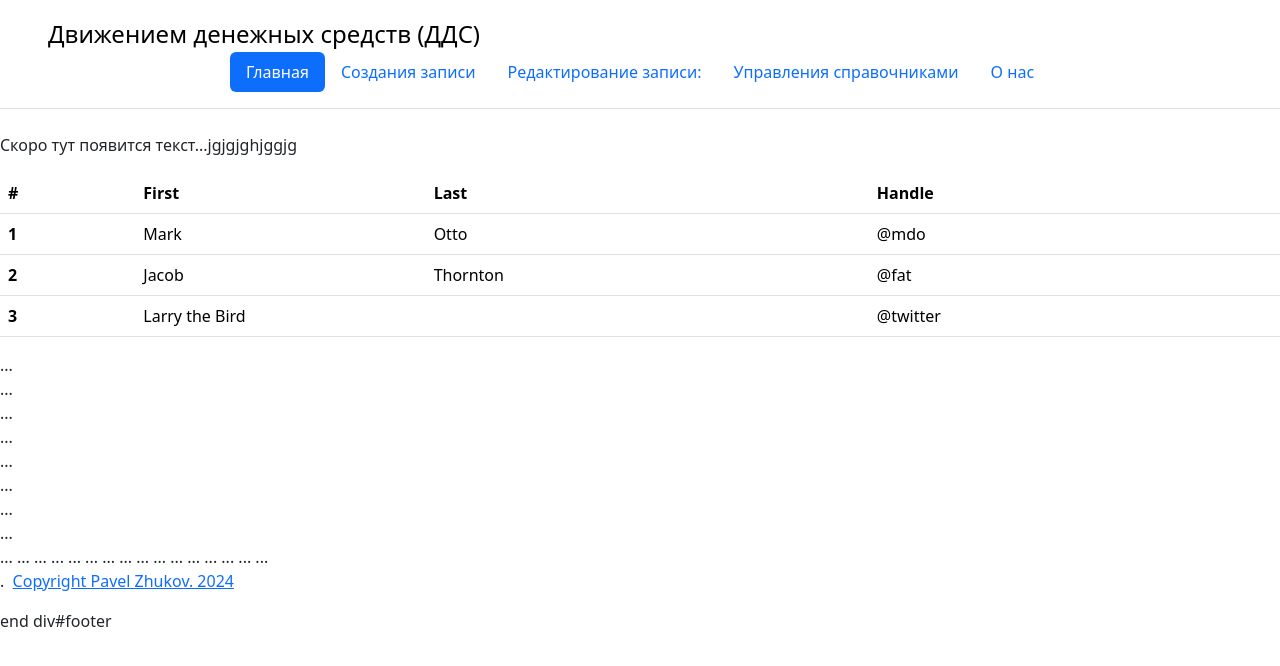
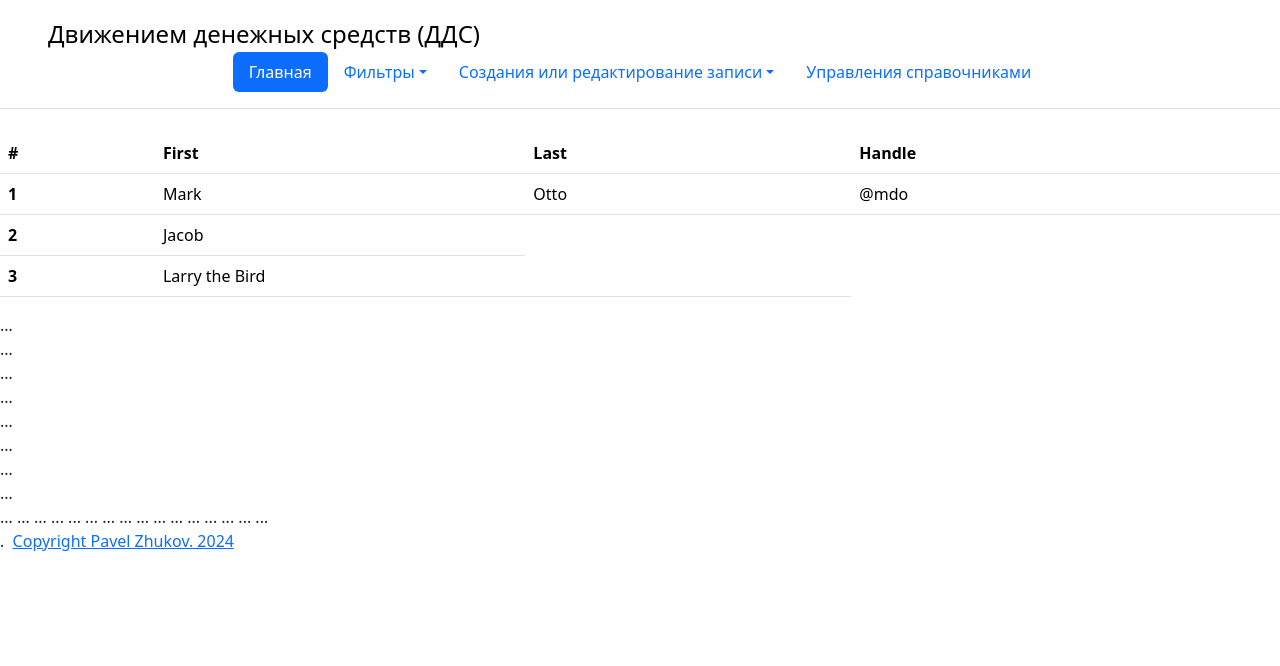
Before and after one commit to Pavel-OV/dds, a Django app: page / in a window 1280 px wide. Shown: the top 666 px of the page. Run offline with Django 5.2, Linux system fonts and the light colour scheme; some libraries are stand-ins or nearby versions.

Commit message:
Создание, редактирование HTML страниц

```diff
--- a/d_d_s/site_ddsapp/templates/site_ddsapp/create_page.html
+++ b/d_d_s/site_ddsapp/templates/site_ddsapp/create_page.html
@@ -4,6 +4,12 @@
 
 {% block content %}
 <p>Страница создания записи:</p>
+<form method="POST" action="{% url 'create_page' %}">
+    {% csrf_token %}
+    <label for="'id_name">Название статуса</label>
+    <input type="text" id="id_name" name="name" required>
+    <button type="submit">Создать статус</button>
+</form>
 <!-- <section >
     <div class="carousel">
 
--- a/d_d_s/site_ddsapp/templates/site_ddsapp/edit_page.html
+++ b/d_d_s/site_ddsapp/templates/site_ddsapp/edit_page.html
@@ -1,6 +1,6 @@
 {% extends 'base.html' %}
 
-{% block title %} Страница редактирования записи:{% endblock %}
+{% block title %} Страница создания/редактирования записи:{% endblock %}
 
 {% block content %}
 <p>Страница редактирования записи:</p>
--- a/d_d_s/site_ddsapp/templates/site_ddsapp/index.html
+++ b/d_d_s/site_ddsapp/templates/site_ddsapp/index.html
@@ -3,47 +3,34 @@
 {% block title %} Главная страница {% endblock %}
 
 {% block content %}
-<p>Скоро тут появится текст...jgjgjghjggjg</p>
-<!-- <section >
-    <div class="carousel">
+<table class="table">
+    <thead>
+      <tr>
+        <th scope="col">#</th>
+        <th scope="col">First</th>
+        <th scope="col">Last</th>
+        <th scope="col">Handle</th>
+      </tr>
+    </thead>
+    <tbody>
+      <tr>
+        <th scope="row">1</th>
+        <td>Mark</td>
+        <td>Otto</td>
+        <td>@mdo</td>
+      </tr>
+      <tr>
+        <th scope="row">2</th>
+        <td>Jacob</td>
 
-        <div id="carousel" class="carousel slide" data-bs-ride="carousel">
+      </tr>
+      <tr>
+        <th scope="row">3</th>
+        <td colspan="2">Larry the Bird</td>
 
-            <div >
-                {% for key,value in recipes_carussel.items %}
-                {% for recipe in value %}
-                {% if key == 'set0' %}
-                <div class="carousel-item active" data-bs-interval="2000">
-                    {% else %}
-                    <div class="carousel-item" data-bs-interval="2000">
-                        {% endif %}
-                        <div>
-                            <div>
-                                <div>
-                                    <img src="{{ recipe.image.url }}"
-                                        >
-                                </div>
-                                <div>
-                                    <h3>{{ recipe.title_recipe  }}</h3>
-                                    <p class="card-text">{{ recipe.description }}</p>
-                                    <a href="{% url 'recipe_site_app:user_recipe' recipe_id=recipe.pk %}"
-                                       class="btn btn-primary active me-4 "
-                                       role="button"
-                                       aria-pressed="true"> Смотреть </a>
+      </tr>
+    </tbody>
+  </table>
 
 
-                                </div>
-                            </div>
-                        </div>
-                    </div>
-                    {% endfor %}
-                    {% endfor %}
-                </div>
-
-            </div>
-
-        </div>
-        </div>
-</section> -->
-
 {% endblock %}
--- a/d_d_s/templates/base.html
+++ b/d_d_s/templates/base.html
@@ -7,10 +7,31 @@
   <meta name="viewport" content="width=device-width, initial-scale=1.0">
   <title>{% block title %} {% endblock %}</title>
   <link href="{% static 'site_ddsapp/css/bootstrap.min.css' %}" rel="stylesheet">
-  <!-- <script src="{% static 'site_ddsapp/js/bootstrap.bundle.js' %}"></script>
+  <script src="{% static 'site_ddsapp/js/bootstrap.bundle.js' %}"></script>
   <script src="{% static 'site_ddsapp/js/bootstrap.js' %}"></script>
   <script src="{% static 'site_ddsapp/js/bootstrap.min.js' %}"></script>
-  <link href="{% static 'site_ddsapp/css/styles.css' %}" rel="stylesheet" type="text/css" /> -->
+
+  <!-- <link href="{% static 'site_ddsapp/css/styles.css' %}" rel="stylesheet" type="text/css" /> -->
+
+  <style>
+    /* Скрываем стрелку */
+    select::-ms-expand {
+      display: none;
+    }
+
+    /* Минимальное оформление для всех браузеров */
+    select {
+      appearance: none;
+      background-color: transparent;
+      border: none;
+      padding-right: 0px;
+      margin: 0;
+      width: auto;
+      height: auto;
+      line-height: inherit;
+      outline: none;
+    }
+  </style>
 
 </head>
 
@@ -27,59 +48,48 @@
           средств (ДДС)</ya-tr-span></span>
     </a>
 
+
     <ul class="nav nav-pills">
-      <li class="nav-item"><a href="{% url 'site_ddsapp:index' %}" class="nav-link active" aria-current="page"><ya-tr-span data-index="3-0"
-            data-translated="true" data-source-lang="en" data-target-lang="ru" data-value="Home"
-            data-translation="Главная" data-ch="0" data-type="trSpan"
+      <li class="nav-item dropdown">
+      <li class="nav-item"><a href="{% url 'site_ddsapp:index' %}" class="nav-link active"
+          aria-current="page"><ya-tr-span data-index="3-0" data-translated="true" data-source-lang="en"
+            data-target-lang="ru" data-value="Home" data-translation="Главная" data-ch="0" data-type="trSpan"
             style="visibility: inherit !important;">Главная</ya-tr-span></a></li>
-      <li class="nav-item"><a href="{% url 'site_ddsapp:create_page' %}" class="nav-link"><ya-tr-span data-index="4-0" data-translated="true"
-            data-source-lang="en" data-target-lang="ru" data-value="Features" data-translation="Характеристики"
-            data-ch="0" data-type="trSpan" style="visibility: inherit !important;"> Создания записи</ya-tr-span></a></li>
-      <li class="nav-item"><a href="#" class="nav-link"><ya-tr-span data-index="5-0" data-translated="true"
-            data-source-lang="en" data-target-lang="ru" data-value="Pricing" data-translation="Цены" data-ch="0"
-            data-type="trSpan" style="visibility: inherit !important;">Редактирование записи:</ya-tr-span></a></li>
-      <li class="nav-item"><a href="#" class="nav-link"><ya-tr-span data-index="6-0" data-translated="true"
+      <li class="nav-item dropdown">
+        <a class="nav-link dropdown-toggle" href="#" id="navbarDarkDropdownMenuLink" role="button"
+          data-bs-toggle="dropdown" aria-expanded="false">
+          Фильтры</a>
+        <ul class="dropdown-menu dropdown-menu-dark" aria-labelledby="navbarDarkDropdownMenuLink">
+          <li><a class="dropdown-item" href="#">Дата</a></li>
+          <li><a class="dropdown-item" href="#">Статус</a></li>
+          <li><a class="dropdown-item" href="#">Тип</a></li>
+          <li><a class="dropdown-item" href="#">Категории</a></li>
+          <li><a class="dropdown-item" href="#">Подкатегории</a></li>
+        </ul>
+      </li>
+      <li class="nav-item dropdown">
+        <a class="nav-link dropdown-toggle" href="#" id="navbarDarkDropdownMenuLink" role="button"
+          data-bs-toggle="dropdown" aria-expanded="false">
+          Создания или редактирование записи</a>
+        <ul class="dropdown-menu dropdown-menu-dark" aria-labelledby="navbarDarkDropdownMenuLink">
+          <li><a class="dropdown-item" href="{% url 'site_ddsapp:create_status' %}" class="nav-link">Создания записи</a></li>
+          <li><a class="dropdown-item" href="#">Редактирование записи</a></li>
+        </ul>
+      </li>
+
+
+      <li class="nav-item"><a href="{% url 'site_ddsapp:directory_management' %}" class="nav-link"><ya-tr-span data-index="6-0" data-translated="true"
             data-source-lang="en" data-target-lang="ru" data-value="FAQs" data-translation="Вопросы и ответы"
             data-ch="0" data-type="trSpan" style="visibility: inherit !important;">Управления справочниками</ya-tr-span></a>
       </li>
-      <li class="nav-item"><a href="#" class="nav-link"><ya-tr-span data-index="7-0" data-translated="true"
-            data-source-lang="en" data-target-lang="ru" data-value="About" data-translation="О нас" data-ch="0"
-            data-type="trSpan" style="visibility: inherit !important;">О нас</ya-tr-span></a></li>
+
+
+
     </ul>
   </header>
-  {% block content %}
+  {% block content %} {% endblock %}
 
-  {% endblock %}
-  <table class="table">
-    <thead>
-      <tr>
-        <th scope="col">#</th>
-        <th scope="col">First</th>
-        <th scope="col">Last</th>
-        <th scope="col">Handle</th>
-      </tr>
-    </thead>
-    <tbody>
-      <tr>
-        <th scope="row">1</th>
-        <td>Mark</td>
-        <td>Otto</td>
-        <td>@mdo</td>
-      </tr>
-      <tr>
-        <th scope="row">2</th>
-        <td>Jacob</td>
-        <td>Thornton</td>
-        <td>@fat</td>
-      </tr>
-      <tr>
-        <th scope="row">3</th>
-        <td colspan="2">Larry the Bird</td>
-        <td>@twitter</td>
-      </tr>
-    </tbody>
-  </table>
-
+  <!-- <a href="{% url 'site_ddsapp:create_page' %}" -->
   <!-- On tables -->
   <table class="table-primary">...</table>
   <table class="table-secondary">...</table>
@@ -115,7 +125,9 @@
   <div id="footer">
     <p><a href="#"></a>.&nbsp;&nbsp;<a href="#"></a><a href="#">Copyright Pavel Zhukov. 2024</a></p>
   </div>
-  end div#footer
+  <script src="https://cdn.jsdelivr.net/npm/@popperjs/core@2.11.6/dist/umd/popper.min.js"></script>
+  <script src="https://cdn.jsdelivr.net/npm/bootstrap@5.3.0-alpha1/dist/js/bootstrap.bundle.min.js"></script>
+
 </body>
 
 </html>
```
Also changed, not shown: d_d_s/site_ddsapp/templates/site_ddsapp/create_status.html (added, +38 -0 lines), d_d_s/site_ddsapp/templates/site_ddsapp/directory_management.html (added, +35 -0 lines), d_d_s/site_ddsapp/templates/site_ddsapp/list_status.html (added, +17 -0 lines). Lines whose indentation alone changed are shown as unchanged.
